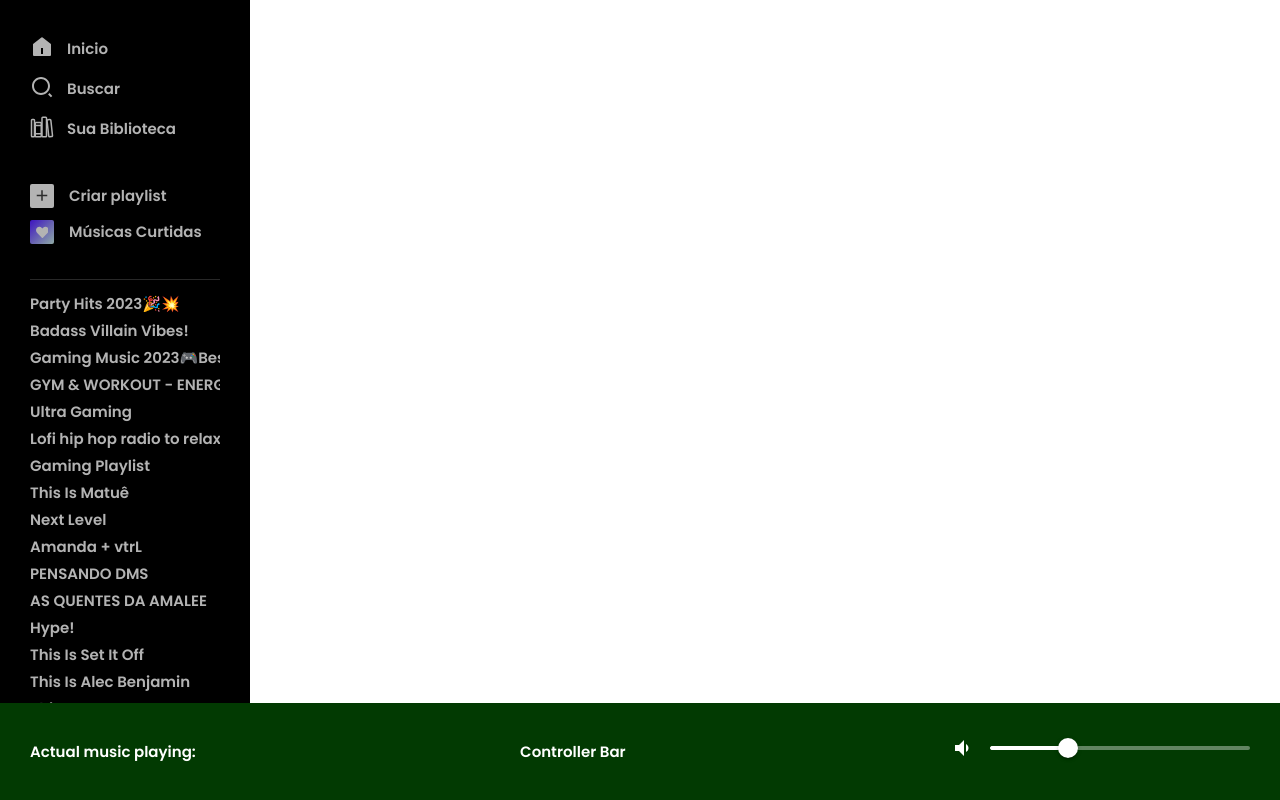
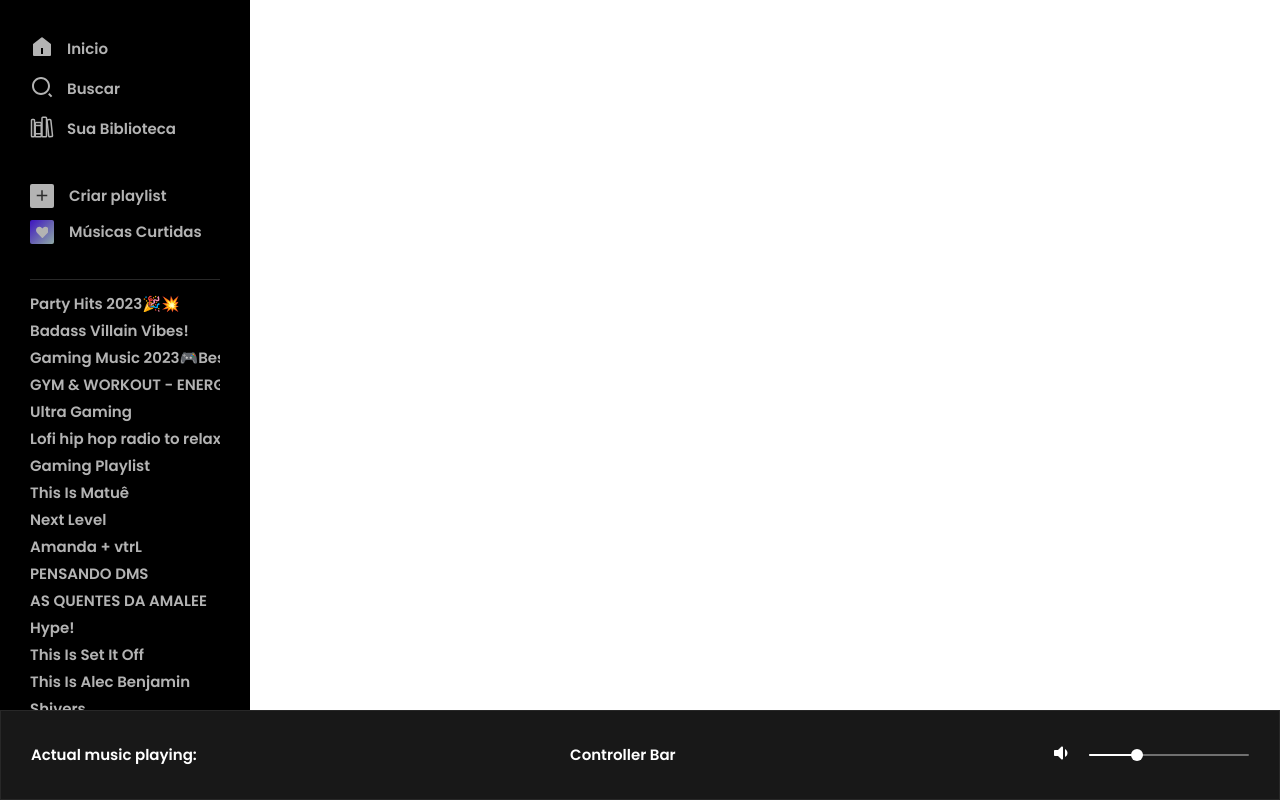
Before and after one commit to ivtrL/Spotify-Clone-Project, a React (Vite) app: page / in a window 1280 px wide. Built offline with nearby package versions, Linux system fonts and the light colour scheme.

Commit message:
VolumeBar and Dynamic Icon added

```diff
--- a/package.json
+++ b/package.json
@@ -9,6 +9,10 @@
     "preview": "vite preview"
   },
   "dependencies": {
+    "@emotion/react": "^11.10.6",
+    "@emotion/styled": "^11.10.6",
+    "@mui/icons-material": "^5.11.11",
+    "@mui/material": "^5.11.15",
     "@radix-ui/react-popover": "1.0.5",
     "react": "^18.2.0",
     "react-dom": "^18.2.0",
--- a/src/components/ActuallyListeningBar.jsx
+++ b/src/components/ActuallyListeningBar.jsx
@@ -1,11 +1,21 @@
 import React, { useState } from 'react'
 import "../css/ActuallyListeningBar.css"
-import { Slider, Stack } from '@mui/material';
-import { VolumeDown, VolumeUp } from '@mui/icons-material';
+import Slider from '@mui/material/Slider'
+import Stack from '@mui/material/Stack'
+import VolumeDownRoundedIcon from '@mui/icons-material/VolumeDownRounded'
+import VolumeUpRoundedIcon from '@mui/icons-material/VolumeUpRounded'
+import VolumeMuteRoundedIcon from '@mui/icons-material/VolumeMuteRounded'
+import VolumeOffRoundedIcon from '@mui/icons-material/VolumeOffRounded'
 
 const ActuallyListeningBar = () => {
 
-  const [volumeValue, setVolumeValue] = useState(30)
+  const [iconMute , setIconMute] = useState(false)
+  const [value, setValue] = useState(30)
+
+  const handleChange = (event, newValue) => {
+    setValue(newValue);
+    setIconMute(false)
+  };
 
   return (
     <div className='listening-bar'>
@@ -13,9 +23,11 @@ const ActuallyListeningBar = () => {
         <p>Actual music playing:</p>
         <p>Controller Bar</p>
         <div className='volume-bar'>
-          <Stack spacing={2} direction="row" sx={{ mb: 1 }} alignItems="center">
-            {volumeValue == 50 ? <VolumeUp />: <VolumeDown/>}
-            <Slider sx={{color: 'white'/*,'& .MuiSlider-thumb': {borderRadius: '10px', transform: 'scale(0.1rem)'}*/}} value={volumeValue} aria-label="Default" valueLabelDisplay='auto'/>
+          <Stack direction="row" spacing={2}>
+            <a href="#" style={{color: 'white'}} onClick={() => {iconMute ? setIconMute(false): setIconMute(true)}}>
+              {!iconMute && (value == 0 ? <VolumeMuteRoundedIcon/>: value >= 50 ? <VolumeUpRoundedIcon/>: <VolumeDownRoundedIcon/>)}{iconMute && <VolumeOffRoundedIcon/>}
+            </a>
+            <Slider size='small' sx={{color: 'white'}} value={value} onChange={handleChange} aria-label="Default" valueLabelDisplay='auto'/>
           </Stack>
         </div>
       </div>
--- a/src/css/ActuallyListeningBar.css
+++ b/src/css/ActuallyListeningBar.css
@@ -2,11 +2,12 @@
     bottom: 0;
     display: flex;
     width: 100%;
-    height: 97px;
+    height: 90px;
     position: fixed;
     z-index: 1;
-    background-color: #023a02;
+    background-color: #181818;
     align-items: center;
+    border: #282828 solid 1px;
 }
 
 .listening-bar-container {
@@ -19,5 +20,5 @@
 }
 
 .volume-bar {
-    width: 300px;
+    width: 200px;
 }
--- a/src/css/Playlists.css
+++ b/src/css/Playlists.css
@@ -2,7 +2,7 @@
     position: fixed;
     width: 250px;
     min-height: 230px;
-    height: 560px;
+    height: calc(100vh - 370px);
     background-color: black;
     left: 0;
     top: 280px;
```
Also changed, not shown: 1 other file (tests, documents, lock files or other folders).
